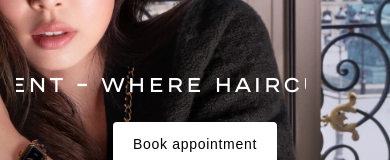
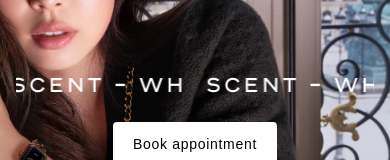
Before and after one commit to vivektripathi9/Redesign_ScentLifestyle, a Next.js app: page / in a window 390 px wide. Shown: the part 173-333 px from the top of the page. Built offline with nearby package versions, Linux system fonts and the light colour scheme.

Commit message:
Updated shipping policy

```diff
--- a/src/components/Hero/FashionHero.tsx
+++ b/src/components/Hero/FashionHero.tsx
@@ -23,15 +23,26 @@ export default function FashionHero() {
       {/* Hero Content */}
       <div className="absolute inset-0 flex flex-col items-center justify-center z-10 px-4">
         {/* Moving Hero Text */}
-        <div className="w-full max-w-5xl mb-6 sm:mb-8 md:mb-10 overflow-hidden">
+        <div className="w-full mb-6 sm:mb-8 md:mb-10 overflow-hidden">
           <div className="relative">
             <div
-              className="flex whitespace-nowrap animate-hero-marquee text-white text-xl sm:text-2xl md:text-3xl lg:text-4xl font-light tracking-[0.12em]"
+              className="hero-marquee-track flex whitespace-nowrap text-white text-xl sm:text-2xl md:text-3xl lg:text-4xl font-light tracking-[0.12em]"
               style={{ fontFamily: '"ABChanelCorpo", Helvetica, Arial, sans-serif', fontWeight: 300, textTransform: "none" }}
             >
-              <span className="mx-6">SCENT – where haircut is just an excuse…</span>
-              <span className="mx-6">SCENT – where haircut is just an excuse…</span>
-              <span className="mx-6">SCENT – where haircut is just an excuse…</span>
+              {/* Track A */}
+              <div className="flex items-center">
+                <span className="mx-6 sm:mx-8 md:mx-10">SCENT – where haircut is just an excuse…</span>
+                <span className="mx-6 sm:mx-8 md:mx-10">SCENT – where haircut is just an excuse…</span>
+                <span className="mx-6 sm:mx-8 md:mx-10">SCENT – where haircut is just an excuse…</span>
+                <span className="mx-6 sm:mx-8 md:mx-10">SCENT – where haircut is just an excuse…</span>
+              </div>
+              {/* Track B (duplicate for seamless loop) */}
+              <div className="flex items-center" aria-hidden="true">
+                <span className="mx-6 sm:mx-8 md:mx-10">SCENT – where haircut is just an excuse…</span>
+                <span className="mx-6 sm:mx-8 md:mx-10">SCENT – where haircut is just an excuse…</span>
+                <span className="mx-6 sm:mx-8 md:mx-10">SCENT – where haircut is just an excuse…</span>
+                <span className="mx-6 sm:mx-8 md:mx-10">SCENT – where haircut is just an excuse…</span>
+              </div>
             </div>
           </div>
         </div>
@@ -49,16 +60,18 @@ export default function FashionHero() {
 
       <style jsx>{`
         @keyframes hero-marquee {
-          from {
+          0% {
             transform: translateX(0);
           }
-          to {
+          100% {
             transform: translateX(-50%);
           }
         }
 
-        .animate-hero-marquee {
-          animation: hero-marquee 18s linear infinite;
+        .hero-marquee-track {
+          width: max-content;
+          animation: hero-marquee 45s linear infinite;
+          will-change: transform;
         }
       `}</style>
     </section>
```
